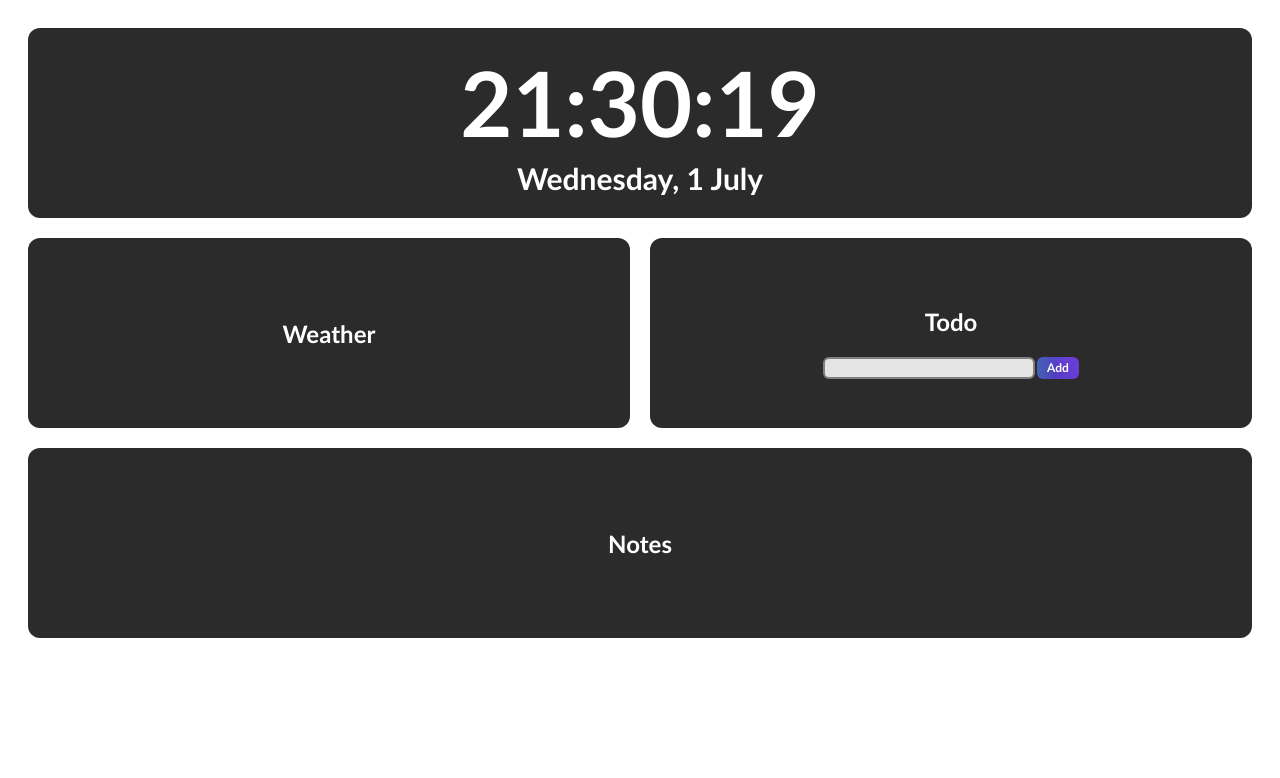
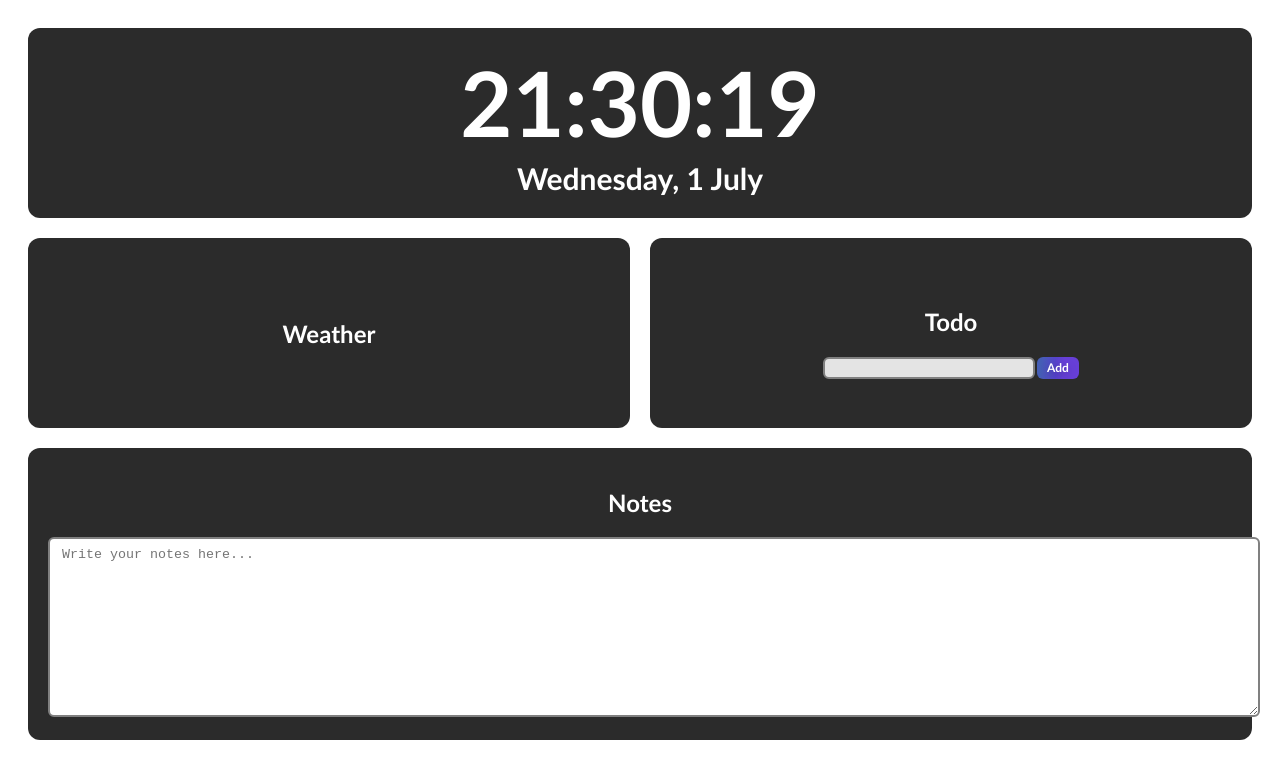
Before and after one commit to Birkhol/Personal-Dashboard, a React (Vite) app in the folder my-dashboard/: page / in a window 1280 px wide. Shown: the top 778 px of the page. Built offline with nearby package versions, Linux system fonts and the light colour scheme.

Commit message:
feat: Notes section with local storage

```diff
--- a/my-dashboard/src/widgets/Notes/Notes.css
+++ b/my-dashboard/src/widgets/Notes/Notes.css
@@ -0,0 +1,14 @@
+.notes textarea {
+    width: 100%;
+    min-height: 160px;
+    resize: vertical;
+    border: 2px solid gray;
+    border-radius: 6px;
+    padding: 8px 12px;
+}
+
+.notes textarea:focus {
+    outline: none;
+    transition: 0.25s;
+    border: 2px solid #455EB5;
+}
--- a/my-dashboard/src/widgets/Notes/Notes.tsx
+++ b/my-dashboard/src/widgets/Notes/Notes.tsx
@@ -1,9 +1,24 @@
+import { useEffect, useState } from "react"
 import "./Notes.css"
 
 function Notes() {
+    const [note, setNote] = useState(() => {
+        const savedNote = localStorage.getItem("note")
+
+        if (savedNote === null) {
+            return ""
+        }
+
+        return savedNote
+    })
+
+    useEffect(() => {
+        localStorage.setItem("note", note)
+    }, [note])
     return (
         <section className="widget notes">
             <h2>Notes</h2>
+            <textarea value={note} onChange={event => setNote(event.target.value)} placeholder="Write your notes here..." />
         </section>
     )
 }
```
